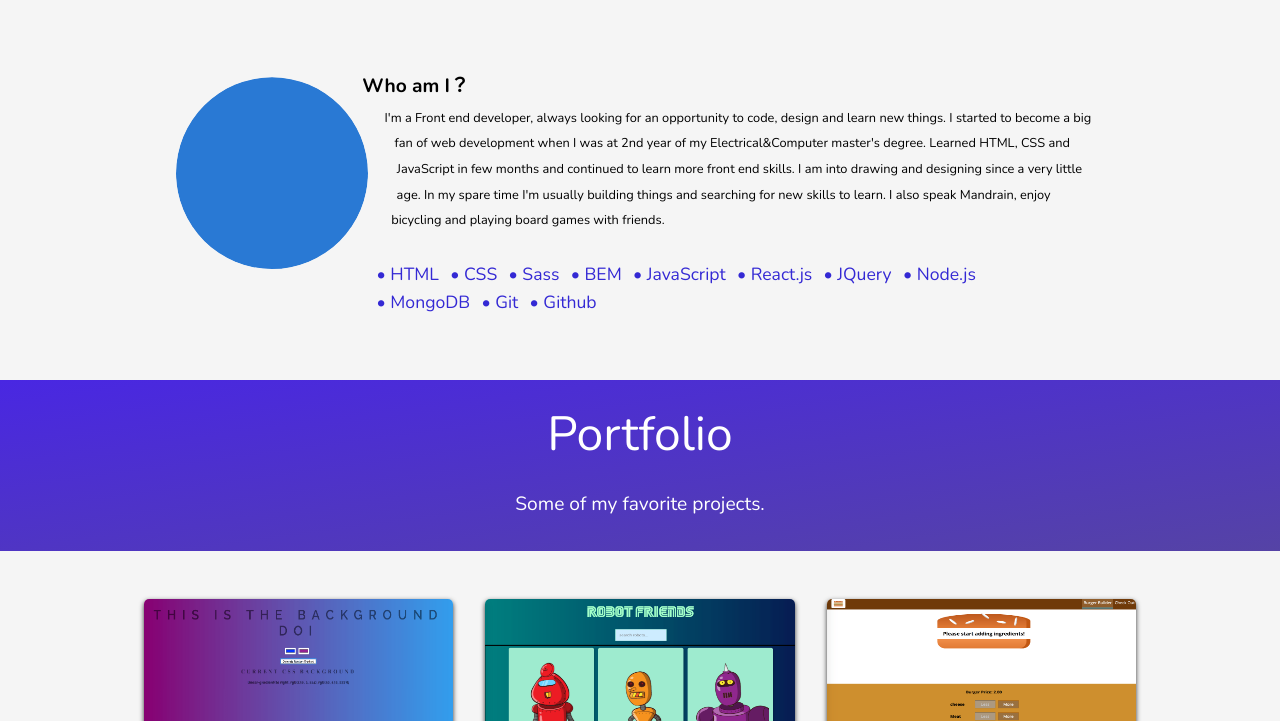
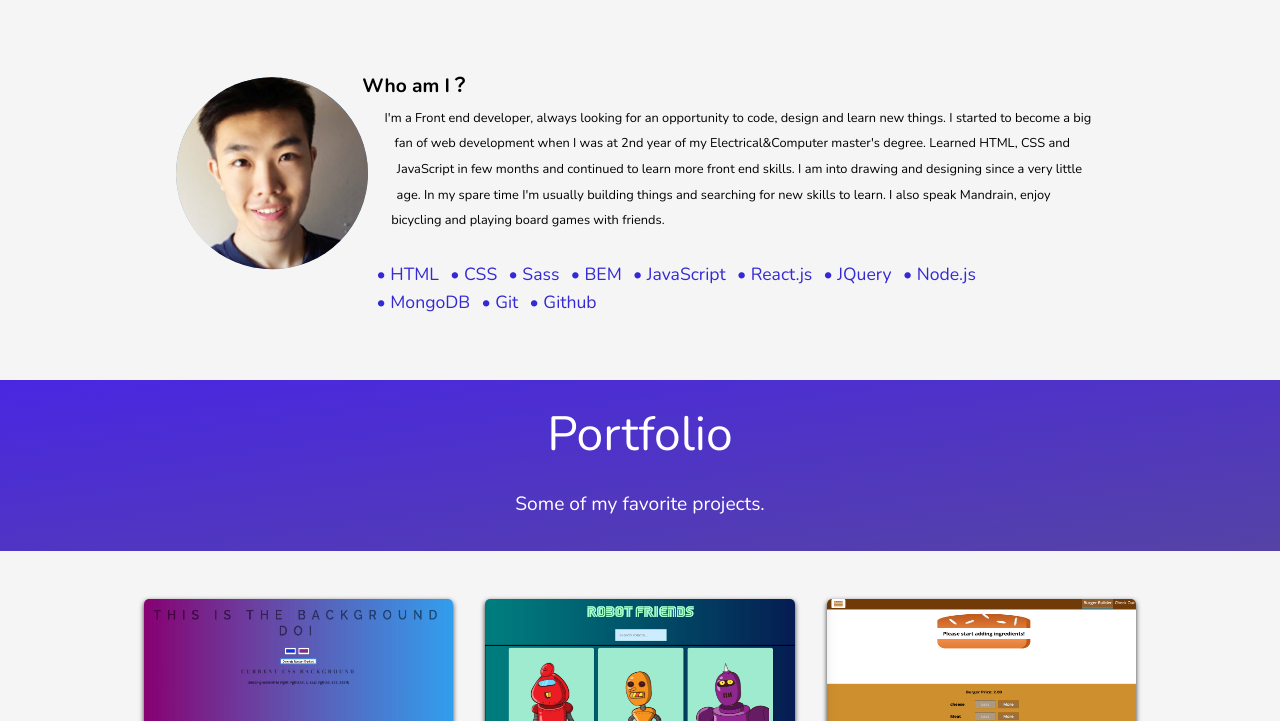
Before and after one commit to AlexGithubbb/AlexGithubbb.github.io, a website: page index.html in a window 1280 px wide. Shown: the part 1346-2067 px from the top of the page. Drawn offline with nearby package versions, Linux system fonts and the light colour scheme.

Commit message:
update profile pic

```diff
--- a/index.html
+++ b/index.html
@@ -97,7 +97,7 @@
                         </div>
                         <div class="profile">
                             <figure class="profile__photo">
-                                <img src="" alt="">
+                                <img src="img/compresspng/profile-pic.jpeg" alt="profile picuture" class="profile__pic">
                             </figure>
                             <div class="profile__text">
                                 <h2>Who am I？</h2>
--- a/sass/_components.scss
+++ b/sass/_components.scss
@@ -408,6 +408,15 @@
           transform: translateX(0rem);
         }
   }
+  &__pic{
+    transform: scale(.98) translate(-.2rem, -.2rem);
+     @media only screen and (max-width: $ipad){
+         transform: scale(.75) translate(-2.1rem, -2rem);
+        }
+        @media only screen and (max-width: $phone){
+          transform: scale(.55) translate(-5.3rem, -5rem);
+        }
+  }
 
   &__text{
     width: 88%;
```
Also changed, not shown: css/style.css, img/compresspng/profile-pic.jpeg (added).
